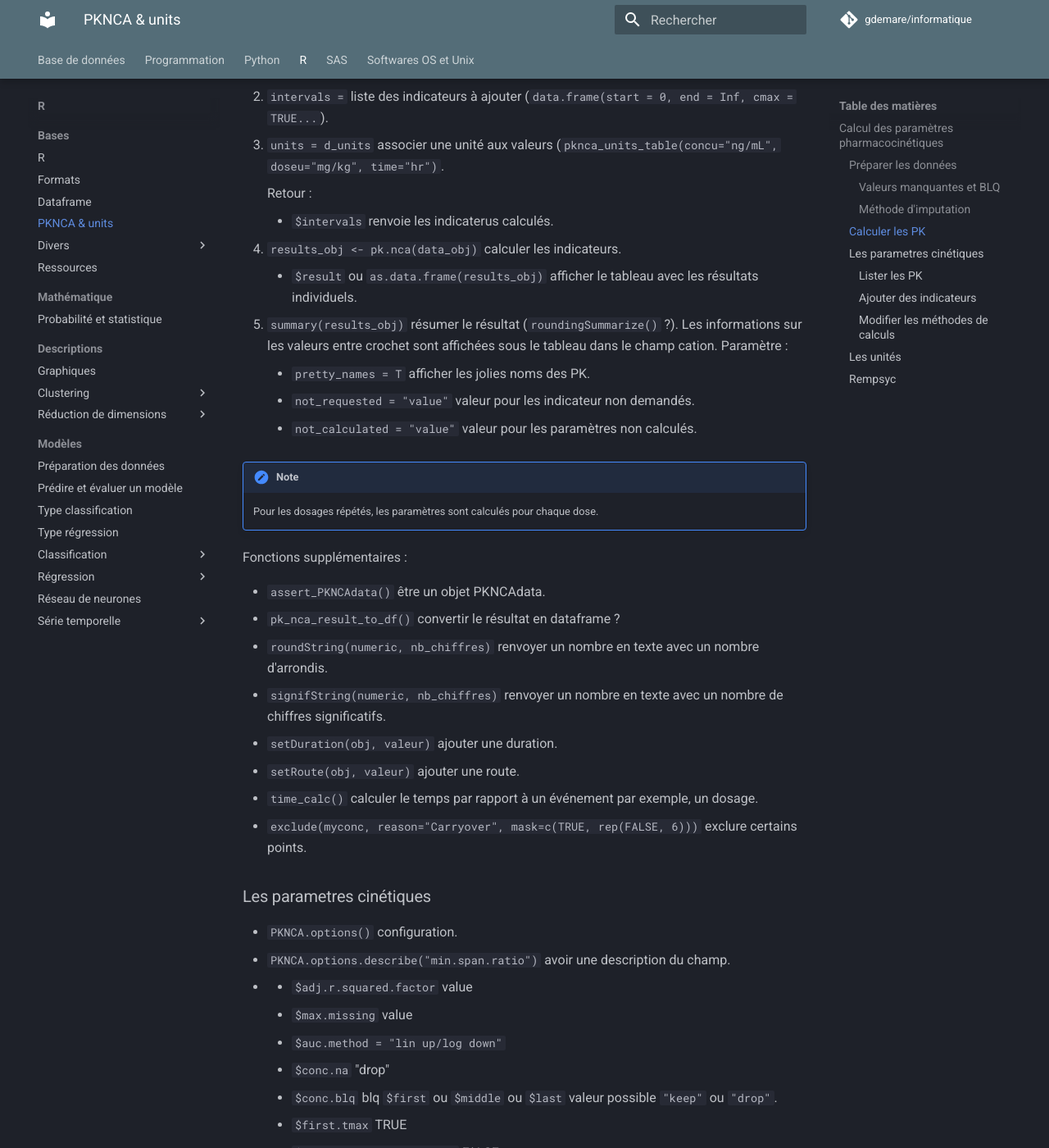
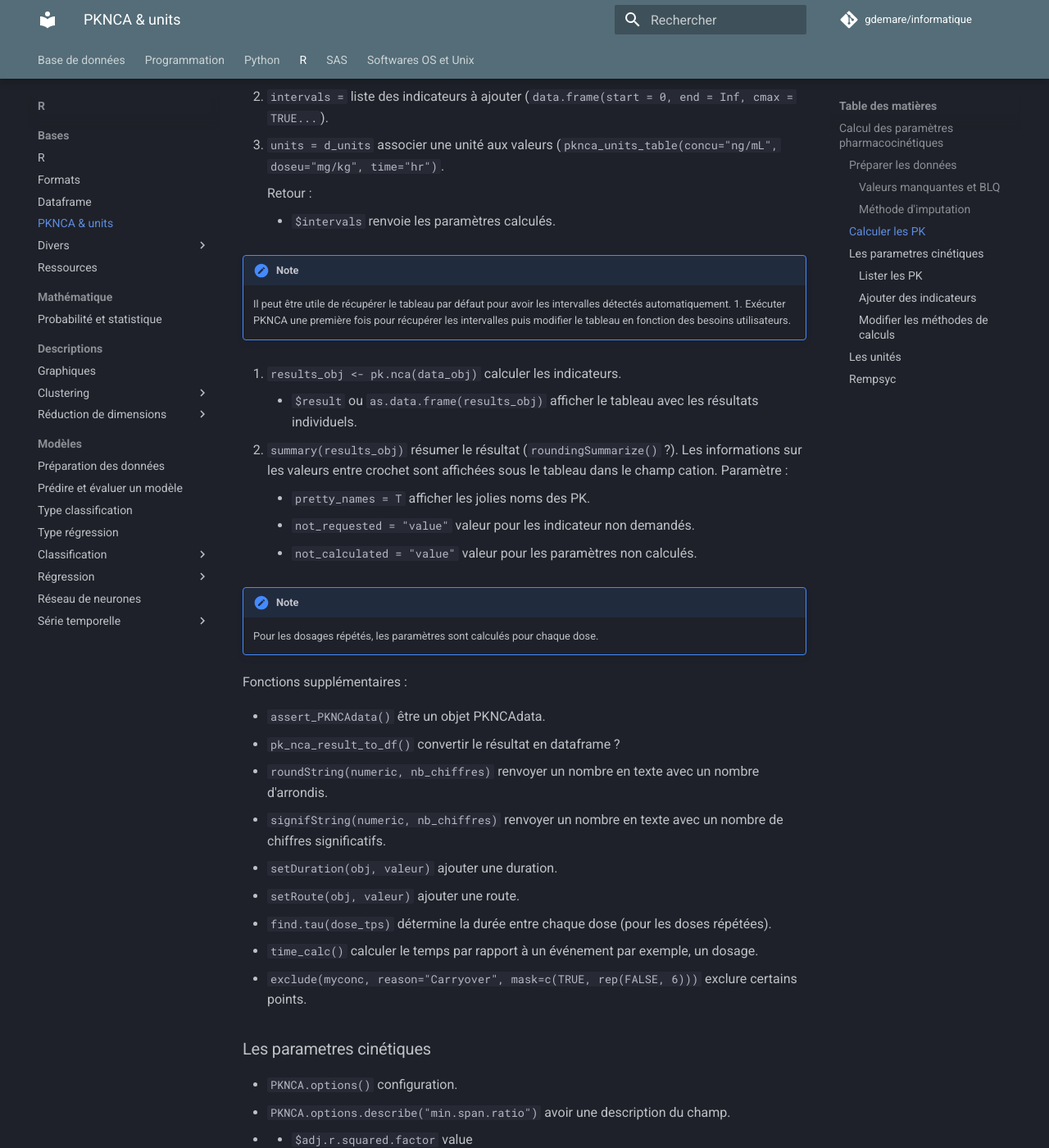
Before and after one commit to gdemare/Informatique, an MkDocs documentation site: the page built from docs/r/PKNCA-units_r.md, in a window 1280 px wide and 1400 px high, scrolled down 1781 px. Shown: the whole window at 82% size. Built offline with MkDocs 1.6.1 and Material for MkDocs 9.7.7, drawn with Linux system fonts in a browser that asks for light colours; comment, search, counter and statistics services are not loaded.

Commit message:
Update PKNCA-units_r.md

```diff
--- a/docs/r/PKNCA-units_r.md
+++ b/docs/r/PKNCA-units_r.md
@@ -59,7 +59,11 @@ Remplacer les valeurs :
 
     Retour :
 
-    * `$intervals` renvoie les indicaterus calculés.
+    * `$intervals` renvoie les paramètres calculés.
+
+!!! note
+    Il peut être utile de récupérer le tableau par défaut pour avoir les intervalles détectés automatiquement.
+    1. Exécuter PKNCA une première fois pour récupérer les intervalles puis modifier le tableau en fonction des besoins utilisateurs.
 
 4. `results_obj <- pk.nca(data_obj)` calculer les indicateurs.
 
@@ -82,9 +86,9 @@ Fonctions supplémentaires :
 * `signifString(numeric, nb_chiffres)` renvoyer un nombre en texte avec un nombre de chiffres significatifs.
 * `setDuration(obj, valeur)` ajouter une duration.
 * `setRoute(obj, valeur)` ajouter une route.
+* `find.tau(dose_tps)` détermine la durée entre chaque dose (pour les doses répétées).
 * `time_calc()` calculer le temps par rapport à un événement par exemple, un dosage.
 * `exclude(myconc, reason="Carryover", mask=c(TRUE, rep(FALSE, 6)))` exclure certains points.
-
 ###  Les parametres cinétiques
 
 * `PKNCA.options()` configuration.
```
